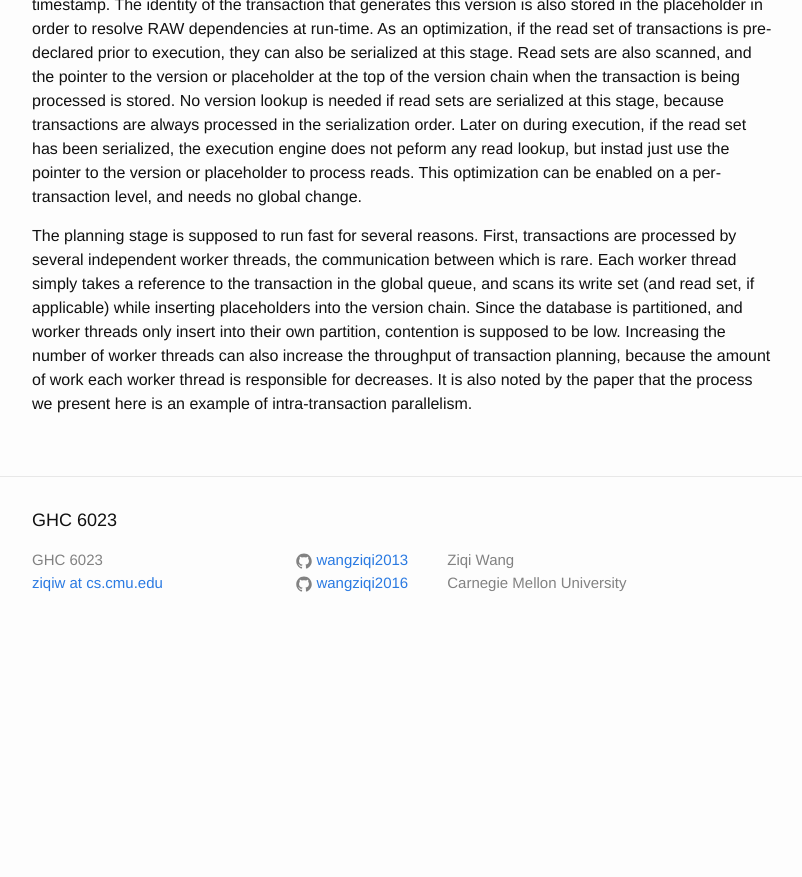
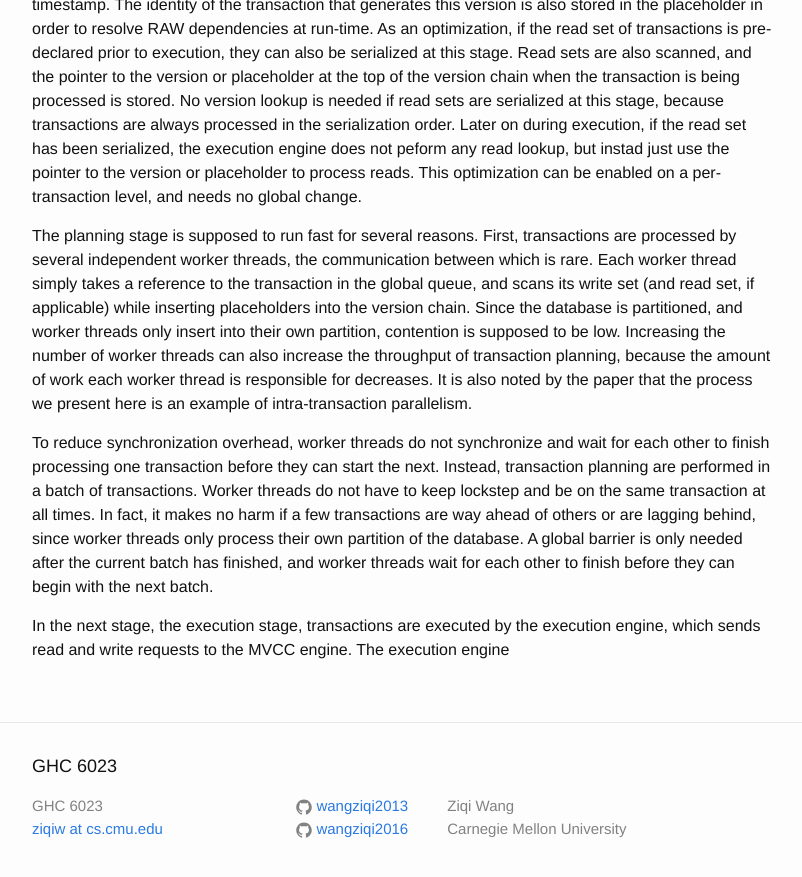
Before and after one commit to wangziqi2013/wangziqi2013.github.io, a Jekyll site: the page built from _posts/2018-06-28-Rethinking-Serializable-MVCC.markdown, in a window 1280 px wide and 900 px high, scrolled down 2278 px. Shown: the top 877 px of the window, without its empty margins (238-1040 px from the left). Built offline with Jekyll 4.4.1, drawn with Linux system fonts in a browser that asks for light colours; before the commit the page ends 2932 px from its top, so only the background shows below that.

Commit message:
Adding batched design

```diff
--- a/_posts/2018-06-28-Rethinking-Serializable-MVCC.markdown
+++ b/_posts/2018-06-28-Rethinking-Serializable-MVCC.markdown
@@ -98,3 +98,12 @@ Since the database is partitioned, and worker threads only insert into their own
 Increasing the number of worker threads can also increase the throughput of transaction planning, because the amount of work
 each worker thread is responsible for decreases. It is also noted by the paper that the process we present here is an example of
 intra-transaction parallelism.
+
+To reduce synchronization overhead, worker threads do not synchronize and wait for each other to finish processing one transaction
+before they can start the next. Instead, transaction planning are performed in a batch of transactions. Worker threads do not have
+to keep lockstep and be on the same transaction at all times. In fact, it makes no harm if a few transactions are way ahead of others
+or are lagging behind, since worker threads only process their own partition of the database. A global barrier is only needed after
+the current batch has finished, and worker threads wait for each other to finish before they can begin with the next batch.
+
+In the next stage, the execution stage, transactions are executed by the execution engine, which sends read and write requests
+to the MVCC engine. The execution engine
```
